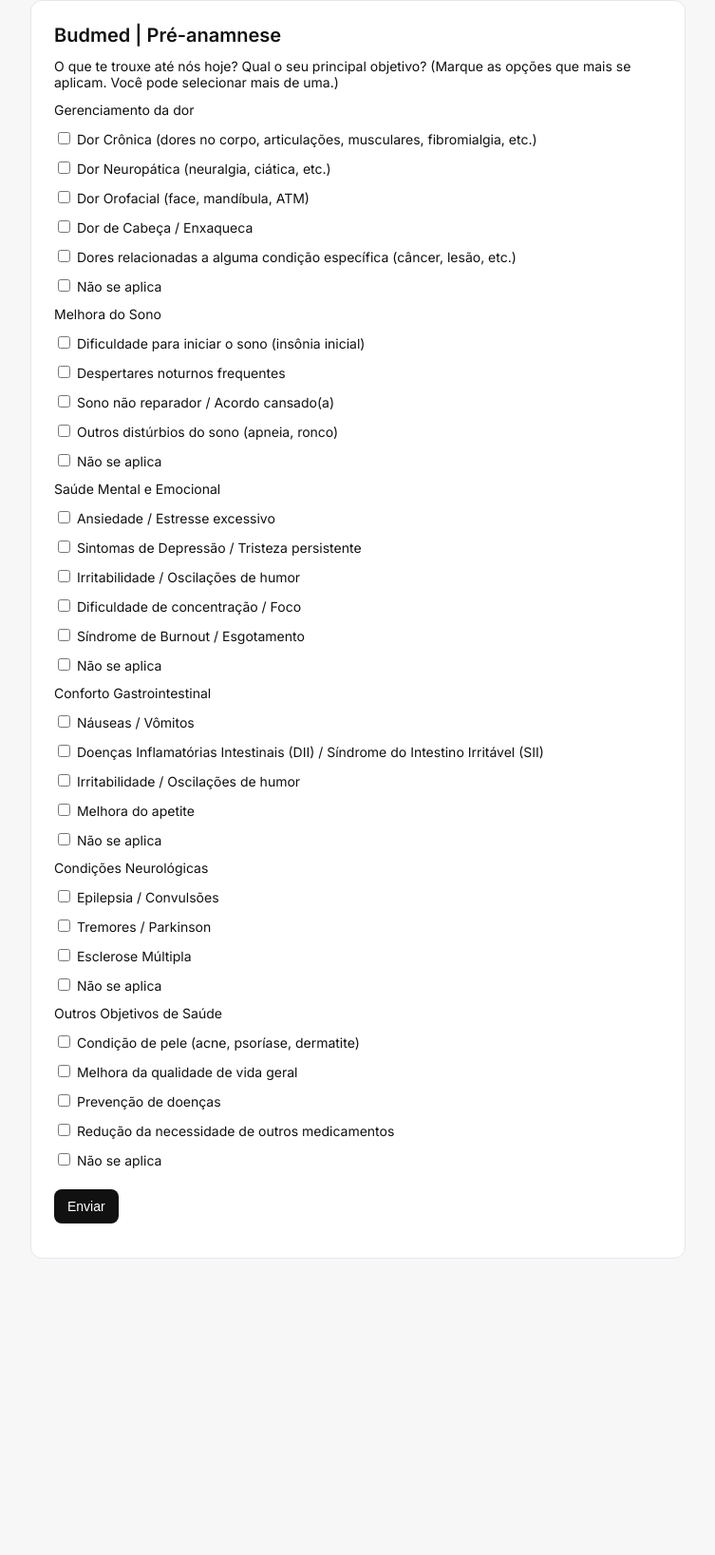
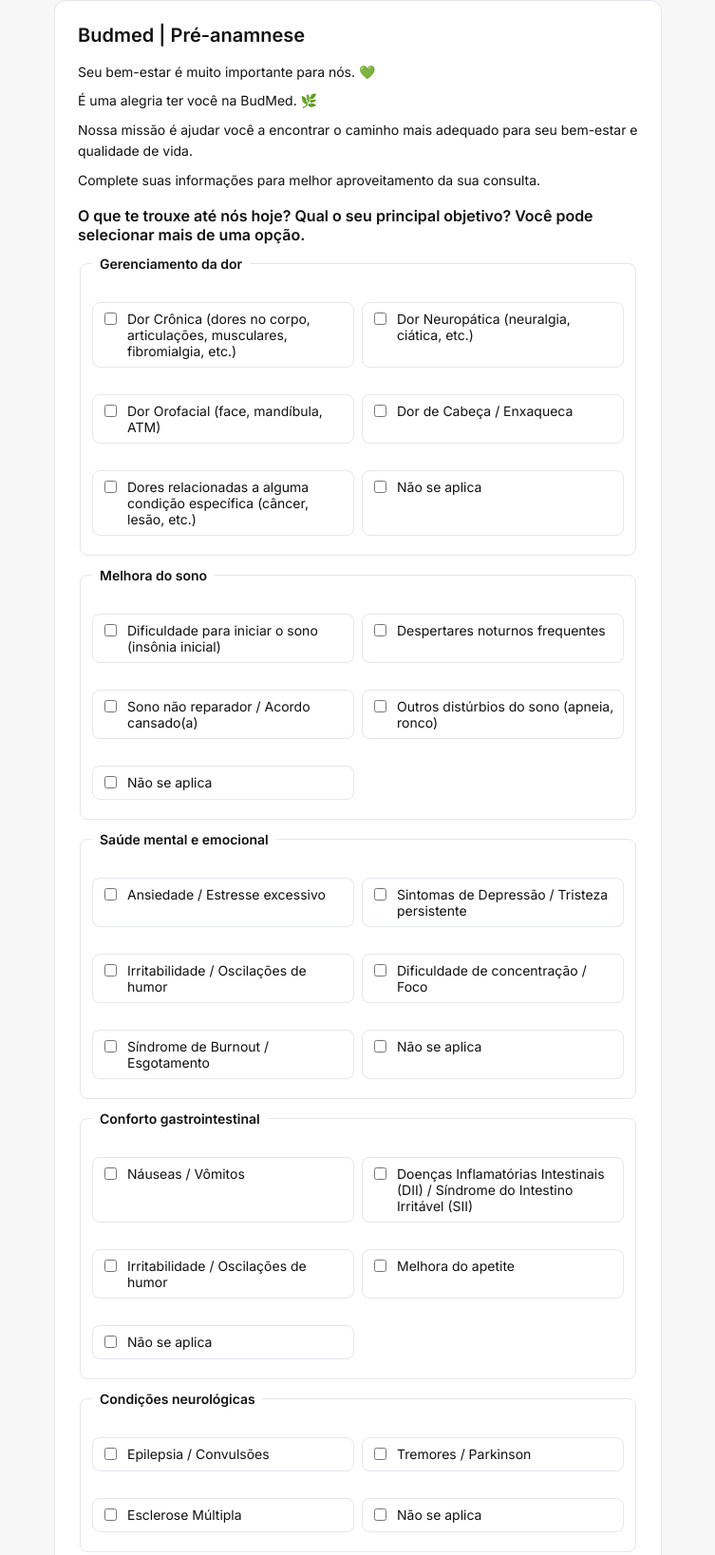
Before and after one commit to nickgrowthhack/budmed-intake, a plain HTML site: page web/patient/index.html in a window 1280 px wide. Shown: the part 24-1661 px from the top of the page at 95% size, without its empty margins (263-1016 px from the left). Before the commit the page ends 1373 px from the top, so only its background shows below. Drawn offline with Linux system fonts and the light colour scheme; a script that the page names is missing.

Commit message:
feat(patient-form): improve form design and accessibility
- Add new styles.css with design tokens and responsive layout
- Restructure HTML with semantic sections and fieldset/legend for checkbox groups
- Improve form accessibility with proper labels, focus states and aria attributes
- Add status message styling and error/success states in app.js
- Include introductory text and better mobile/desktop layout

```diff
--- a/web/patient/app.js
+++ b/web/patient/app.js
@@ -2,4 +2,4 @@
 const statusEl=document.getElementById('status')
 function getToken(){const u=new URL(window.location.href);return u.searchParams.get('token')||''}
 function getChecked(n){return Array.from(document.querySelectorAll(`input[name="${n}"]:checked`)).map(i=>i.value)}
-form.addEventListener('submit',async e=>{e.preventDefault();const token=getToken();if(!token){statusEl.textContent='Token inválido';return}const objetivos={gerenciamento_da_dor:getChecked('objetivos_dor'),melhora_do_sono:getChecked('objetivos_sono'),saude_mental_emocional:getChecked('objetivos_mental'),conforto_gastrointestinal:getChecked('objetivos_gastro'),condicoes_neurologicas:getChecked('objetivos_neuro'),outros_objetivos_de_saude:getChecked('objetivos_outros')};const payload={answers:{queixa_principal:document.getElementById('queixa').value,historico_relevante:document.getElementById('historico').value,alergias:document.getElementById('alergias').value,objetivos}};statusEl.textContent='Enviando...';try{const r=await fetch(`/intake/${token}/response`,{method:'POST',headers:{'content-type':'application/json'},body:JSON.stringify(payload)});const j=await r.json();statusEl.textContent=j.status==='received'?'Respostas enviadas':'Falha ao enviar'}catch(_){statusEl.textContent='Erro de rede'}})
+form.addEventListener('submit',async e=>{e.preventDefault();const token=getToken();if(!token){statusEl.textContent='Token inválido';statusEl.classList.remove('success');statusEl.classList.add('error');return}const objetivos={gerenciamento_da_dor:getChecked('objetivos_dor'),melhora_do_sono:getChecked('objetivos_sono'),saude_mental_emocional:getChecked('objetivos_mental'),conforto_gastrointestinal:getChecked('objetivos_gastro'),condicoes_neurologicas:getChecked('objetivos_neuro'),outros_objetivos_de_saude:getChecked('objetivos_outros')};const payload={answers:{queixa_principal:document.getElementById('queixa').value,historico_relevante:document.getElementById('historico').value,alergias:document.getElementById('alergias').value,objetivos}};statusEl.textContent='Enviando...';statusEl.classList.remove('error','success');try{const r=await fetch(`/intake/${token}/response`,{method:'POST',headers:{'content-type':'application/json'},body:JSON.stringify(payload)});const j=await r.json();if(j.status==='received'){statusEl.textContent='Respostas enviadas';statusEl.classList.remove('error');statusEl.classList.add('success')}else{statusEl.textContent='Falha ao enviar';statusEl.classList.remove('success');statusEl.classList.add('error')}}catch(_){statusEl.textContent='Erro de rede';statusEl.classList.remove('success');statusEl.classList.add('error')}})
--- a/web/patient/index.html
+++ b/web/patient/index.html
@@ -7,15 +7,7 @@
   <link rel="preconnect" href="https://fonts.googleapis.com">
   <link rel="preconnect" href="https://fonts.gstatic.com" crossorigin>
   <link href="https://fonts.googleapis.com/css2?family=Inter:wght@400;600&display=swap" rel="stylesheet">
-  <style>
-    body{font-family:Inter,system-ui,-apple-system,Segoe UI,Roboto,Helvetica,Arial,sans-serif;margin:0;padding:24px;background:#f7f7f8;color:#111}
-    .card{max-width:640px;margin:0 auto;background:#fff;border:1px solid #e5e7eb;border-radius:12px;padding:24px}
-    h1{font-size:20px;margin:0 0 12px}
-    label{display:block;font-size:14px;margin:12px 0 6px}
-    textarea,input[type="text"]{width:100%;padding:10px;border:1px solid #d1d5db;border-radius:8px;font-size:14px}
-    button{margin-top:16px;background:#111;color:#fff;border:none;border-radius:8px;padding:10px 14px;font-size:14px}
-    .notice{margin-top:12px;font-size:13px;color:#6b7280}
-  </style>
+  <link rel="stylesheet" href="./styles.css">
   <script src="./config.js"></script>
   <script defer src="./app.js"></script>
  </head>
@@ -23,51 +15,78 @@
   <div class="card">
     <h1>Budmed | Pré-anamnese</h1>
     <form id="form">
-      <label>O que te trouxe até nós hoje? Qual o seu principal objetivo? (Marque as opções que mais se aplicam. Você pode selecionar mais de uma.)</label>
-      <label>Gerenciamento da dor</label>
-      <label><input type="checkbox" name="objetivos_dor" value="Dor Crônica (dores no corpo, articulações, musculares, fibromialgia, etc.)"> Dor Crônica (dores no corpo, articulações, musculares, fibromialgia, etc.)</label>
-      <label><input type="checkbox" name="objetivos_dor" value="Dor Neuropática (neuralgia, ciática, etc.)"> Dor Neuropática (neuralgia, ciática, etc.)</label>
-      <label><input type="checkbox" name="objetivos_dor" value="Dor Orofacial (face, mandíbula, ATM)"> Dor Orofacial (face, mandíbula, ATM)</label>
-      <label><input type="checkbox" name="objetivos_dor" value="Dor de Cabeça / Enxaqueca"> Dor de Cabeça / Enxaqueca</label>
-      <label><input type="checkbox" name="objetivos_dor" value="Dores relacionadas a alguma condição específica (câncer, lesão, etc.)"> Dores relacionadas a alguma condição específica (câncer, lesão, etc.)</label>
-      <label><input type="checkbox" name="objetivos_dor" value="Não se aplica"> Não se aplica</label>
-
-      <label>Melhora do Sono</label>
-      <label><input type="checkbox" name="objetivos_sono" value="Dificuldade para iniciar o sono (insônia inicial)"> Dificuldade para iniciar o sono (insônia inicial)</label>
-      <label><input type="checkbox" name="objetivos_sono" value="Despertares noturnos frequentes"> Despertares noturnos frequentes</label>
-      <label><input type="checkbox" name="objetivos_sono" value="Sono não reparador / Acordo cansado(a)"> Sono não reparador / Acordo cansado(a)</label>
-      <label><input type="checkbox" name="objetivos_sono" value="Outros distúrbios do sono (apneia, ronco)"> Outros distúrbios do sono (apneia, ronco)</label>
-      <label><input type="checkbox" name="objetivos_sono" value="Não se aplica"> Não se aplica</label>
-
-      <label>Saúde Mental e Emocional</label>
-      <label><input type="checkbox" name="objetivos_mental" value="Ansiedade / Estresse excessivo"> Ansiedade / Estresse excessivo</label>
-      <label><input type="checkbox" name="objetivos_mental" value="Sintomas de Depressão / Tristeza persistente"> Sintomas de Depressão / Tristeza persistente</label>
-      <label><input type="checkbox" name="objetivos_mental" value="Irritabilidade / Oscilações de humor"> Irritabilidade / Oscilações de humor</label>
-      <label><input type="checkbox" name="objetivos_mental" value="Dificuldade de concentração / Foco"> Dificuldade de concentração / Foco</label>
-      <label><input type="checkbox" name="objetivos_mental" value="Síndrome de Burnout / Esgotamento"> Síndrome de Burnout / Esgotamento</label>
-      <label><input type="checkbox" name="objetivos_mental" value="Não se aplica"> Não se aplica</label>
-
-      <label>Conforto Gastrointestinal</label>
-      <label><input type="checkbox" name="objetivos_gastro" value="Náuseas / Vômitos"> Náuseas / Vômitos</label>
-      <label><input type="checkbox" name="objetivos_gastro" value="Doenças Inflamatórias Intestinais (DII) / Síndrome do Intestino Irritável (SII)"> Doenças Inflamatórias Intestinais (DII) / Síndrome do Intestino Irritável (SII)</label>
-      <label><input type="checkbox" name="objetivos_gastro" value="Irritabilidade / Oscilações de humor"> Irritabilidade / Oscilações de humor</label>
-      <label><input type="checkbox" name="objetivos_gastro" value="Melhora do apetite"> Melhora do apetite</label>
-      <label><input type="checkbox" name="objetivos_gastro" value="Não se aplica"> Não se aplica</label>
-
-      <label>Condições Neurológicas</label>
-      <label><input type="checkbox" name="objetivos_neuro" value="Epilepsia / Convulsões"> Epilepsia / Convulsões</label>
-      <label><input type="checkbox" name="objetivos_neuro" value="Tremores / Parkinson"> Tremores / Parkinson</label>
-      <label><input type="checkbox" name="objetivos_neuro" value="Esclerose Múltipla"> Esclerose Múltipla</label>
-      <label><input type="checkbox" name="objetivos_neuro" value="Não se aplica"> Não se aplica</label>
-
-      <label>Outros Objetivos de Saúde</label>
-      <label><input type="checkbox" name="objetivos_outros" value="Condição de pele (acne, psoríase, dermatite)"> Condição de pele (acne, psoríase, dermatite)</label>
-      <label><input type="checkbox" name="objetivos_outros" value="Melhora da qualidade de vida geral"> Melhora da qualidade de vida geral</label>
-      <label><input type="checkbox" name="objetivos_outros" value="Prevenção de doenças"> Prevenção de doenças</label>
-      <label><input type="checkbox" name="objetivos_outros" value="Redução da necessidade de outros medicamentos"> Redução da necessidade de outros medicamentos</label>
-      <label><input type="checkbox" name="objetivos_outros" value="Não se aplica"> Não se aplica</label>
+      <section class="intro">
+        <p>Seu bem-estar é muito importante para nós. 💚</p>
+        <p>É uma alegria ter você na BudMed. 🌿</p>
+        <p>Nossa missão é ajudar você a encontrar o caminho mais adequado para seu bem-estar e qualidade de vida.</p>
+        <p>Complete suas informações para melhor aproveitamento da sua consulta.</p>
+      </section>
+      <section class="section">
+        <label class="question">O que te trouxe até nós hoje? Qual o seu principal objetivo? Você pode selecionar mais de uma opção.</label>
+        <fieldset>
+          <legend>Gerenciamento da dor</legend>
+          <div class="options">
+            <label class="option"><input type="checkbox" name="objetivos_dor" value="Dor Crônica (dores no corpo, articulações, musculares, fibromialgia, etc.)"> Dor Crônica (dores no corpo, articulações, musculares, fibromialgia, etc.)</label>
+            <label class="option"><input type="checkbox" name="objetivos_dor" value="Dor Neuropática (neuralgia, ciática, etc.)"> Dor Neuropática (neuralgia, ciática, etc.)</label>
+            <label class="option"><input type="checkbox" name="objetivos_dor" value="Dor Orofacial (face, mandíbula, ATM)"> Dor Orofacial (face, mandíbula, ATM)</label>
+            <label class="option"><input type="checkbox" name="objetivos_dor" value="Dor de Cabeça / Enxaqueca"> Dor de Cabeça / Enxaqueca</label>
+            <label class="option"><input type="checkbox" name="objetivos_dor" value="Dores relacionadas a alguma condição específica (câncer, lesão, etc.)"> Dores relacionadas a alguma condição específica (câncer, lesão, etc.)</label>
+            <label class="option"><input type="checkbox" name="objetivos_dor" value="Não se aplica"> Não se aplica</label>
+          </div>
+        </fieldset>
+        <fieldset>
+          <legend>Melhora do sono</legend>
+          <div class="options">
+            <label class="option"><input type="checkbox" name="objetivos_sono" value="Dificuldade para iniciar o sono (insônia inicial)"> Dificuldade para iniciar o sono (insônia inicial)</label>
+            <label class="option"><input type="checkbox" name="objetivos_sono" value="Despertares noturnos frequentes"> Despertares noturnos frequentes</label>
+            <label class="option"><input type="checkbox" name="objetivos_sono" value="Sono não reparador / Acordo cansado(a)"> Sono não reparador / Acordo cansado(a)</label>
+            <label class="option"><input type="checkbox" name="objetivos_sono" value="Outros distúrbios do sono (apneia, ronco)"> Outros distúrbios do sono (apneia, ronco)</label>
+            <label class="option"><input type="checkbox" name="objetivos_sono" value="Não se aplica"> Não se aplica</label>
+          </div>
+        </fieldset>
+        <fieldset>
+          <legend>Saúde mental e emocional</legend>
+          <div class="options">
+            <label class="option"><input type="checkbox" name="objetivos_mental" value="Ansiedade / Estresse excessivo"> Ansiedade / Estresse excessivo</label>
+            <label class="option"><input type="checkbox" name="objetivos_mental" value="Sintomas de Depressão / Tristeza persistente"> Sintomas de Depressão / Tristeza persistente</label>
+            <label class="option"><input type="checkbox" name="objetivos_mental" value="Irritabilidade / Oscilações de humor"> Irritabilidade / Oscilações de humor</label>
+            <label class="option"><input type="checkbox" name="objetivos_mental" value="Dificuldade de concentração / Foco"> Dificuldade de concentração / Foco</label>
+            <label class="option"><input type="checkbox" name="objetivos_mental" value="Síndrome de Burnout / Esgotamento"> Síndrome de Burnout / Esgotamento</label>
+            <label class="option"><input type="checkbox" name="objetivos_mental" value="Não se aplica"> Não se aplica</label>
+          </div>
+        </fieldset>
+        <fieldset>
+          <legend>Conforto gastrointestinal</legend>
+          <div class="options">
+            <label class="option"><input type="checkbox" name="objetivos_gastro" value="Náuseas / Vômitos"> Náuseas / Vômitos</label>
+            <label class="option"><input type="checkbox" name="objetivos_gastro" value="Doenças Inflamatórias Intestinais (DII) / Síndrome do Intestino Irritável (SII)"> Doenças Inflamatórias Intestinais (DII) / Síndrome do Intestino Irritável (SII)</label>
+            <label class="option"><input type="checkbox" name="objetivos_gastro" value="Irritabilidade / Oscilações de humor"> Irritabilidade / Oscilações de humor</label>
+            <label class="option"><input type="checkbox" name="objetivos_gastro" value="Melhora do apetite"> Melhora do apetite</label>
+            <label class="option"><input type="checkbox" name="objetivos_gastro" value="Não se aplica"> Não se aplica</label>
+          </div>
+        </fieldset>
+        <fieldset>
+          <legend>Condições neurológicas</legend>
+          <div class="options">
+            <label class="option"><input type="checkbox" name="objetivos_neuro" value="Epilepsia / Convulsões"> Epilepsia / Convulsões</label>
+            <label class="option"><input type="checkbox" name="objetivos_neuro" value="Tremores / Parkinson"> Tremores / Parkinson</label>
+            <label class="option"><input type="checkbox" name="objetivos_neuro" value="Esclerose Múltipla"> Esclerose Múltipla</label>
+            <label class="option"><input type="checkbox" name="objetivos_neuro" value="Não se aplica"> Não se aplica</label>
+          </div>
+        </fieldset>
+        <fieldset>
+          <legend>Outros objetivos de saúde</legend>
+          <div class="options">
+            <label class="option"><input type="checkbox" name="objetivos_outros" value="Condição de pele (acne, psoríase, dermatite)"> Condição de pele (acne, psoríase, dermatite)</label>
+            <label class="option"><input type="checkbox" name="objetivos_outros" value="Melhora da qualidade de vida geral"> Melhora da qualidade de vida geral</label>
+            <label class="option"><input type="checkbox" name="objetivos_outros" value="Prevenção de doenças"> Prevenção de doenças</label>
+            <label class="option"><input type="checkbox" name="objetivos_outros" value="Redução da necessidade de outros medicamentos"> Redução da necessidade de outros medicamentos</label>
+            <label class="option"><input type="checkbox" name="objetivos_outros" value="Não se aplica"> Não se aplica</label>
+          </div>
+        </fieldset>
+      </section>
       <button type="submit">Enviar</button>
-      <div class="notice" id="status"></div>
+      <div class="notice" id="status" role="status" aria-live="polite"></div>
     </form>
   </div>
 </body>
--- /dev/null
+++ b/web/patient/styles.css
@@ -0,0 +1,25 @@
+:root{--space-2:8px;--space-3:12px;--space-4:16px;--radius-2:8px;--radius-3:12px;--color-bg:#f7f7f8;--color-fg:#111;--color-border:#e5e7eb;--color-input:#d1d5db;--color-muted:#6b7280;--color-primary:#111;--color-error:#b91c1c;--color-success:#166534}
+*{box-sizing:border-box}
+body{font-family:Inter,system-ui,-apple-system,Segoe UI,Roboto,Helvetica,Arial,sans-serif;margin:0;padding:24px;background:var(--color-bg);color:var(--color-fg)}
+.card{max-width:640px;margin:0 auto;background:#fff;border:1px solid var(--color-border);border-radius:var(--radius-3);padding:24px}
+h1{font-size:20px;line-height:1.2;margin:0 0 var(--space-3)}
+.section{margin-top:var(--space-4)}
+.intro{margin-top:var(--space-4);margin-bottom:var(--space-4);font-size:14px;line-height:1.6;color:var(--color-fg)}
+.intro p{margin:0 0 var(--space-2)}
+label{display:block;font-size:14px;margin:var(--space-3) 0 var(--space-2)}
+textarea,input[type=text]{width:100%;padding:10px;border:1px solid var(--color-input);border-radius:var(--radius-2);font-size:14px;background:#fff;color:var(--color-fg)}
+textarea:focus-visible,input[type=text]:focus-visible{outline:2px solid #2563eb;outline-offset:2px}
+button{margin-top:var(--space-4);background:var(--color-primary);color:#fff;border:none;border-radius:var(--radius-2);padding:10px 14px;font-size:14px}
+button:hover{opacity:.95}
+button:focus-visible{outline:2px solid #2563eb;outline-offset:2px}
+.notice{margin-top:var(--space-3);font-size:13px;color:var(--color-muted)}
+.question{font-size:16px;font-weight:600;margin-bottom:var(--space-3)}
+fieldset{border:1px solid var(--color-border);border-radius:var(--radius-2);padding:var(--space-3);margin-top:var(--space-3)}
+legend{font-weight:600;font-size:14px;padding:0 var(--space-2)}
+.options{display:grid;grid-template-columns:1fr;gap:var(--space-2);margin-top:var(--space-2)}
+@media (min-width:768px){.options{grid-template-columns:1fr 1fr}}
+.option{display:flex;align-items:flex-start;gap:8px;padding:8px;border:1px solid var(--color-border);border-radius:var(--radius-2)}
+.option input{margin-top:2px}
+.option:has(input:focus-visible){outline:2px solid #2563eb;outline-offset:2px}
+.error{color:var(--color-error)}
+.success{color:var(--color-success)}
```
Also changed, not shown: .trae/documents/Melhorar design do formulário de pré‑anamnese.md (added).
